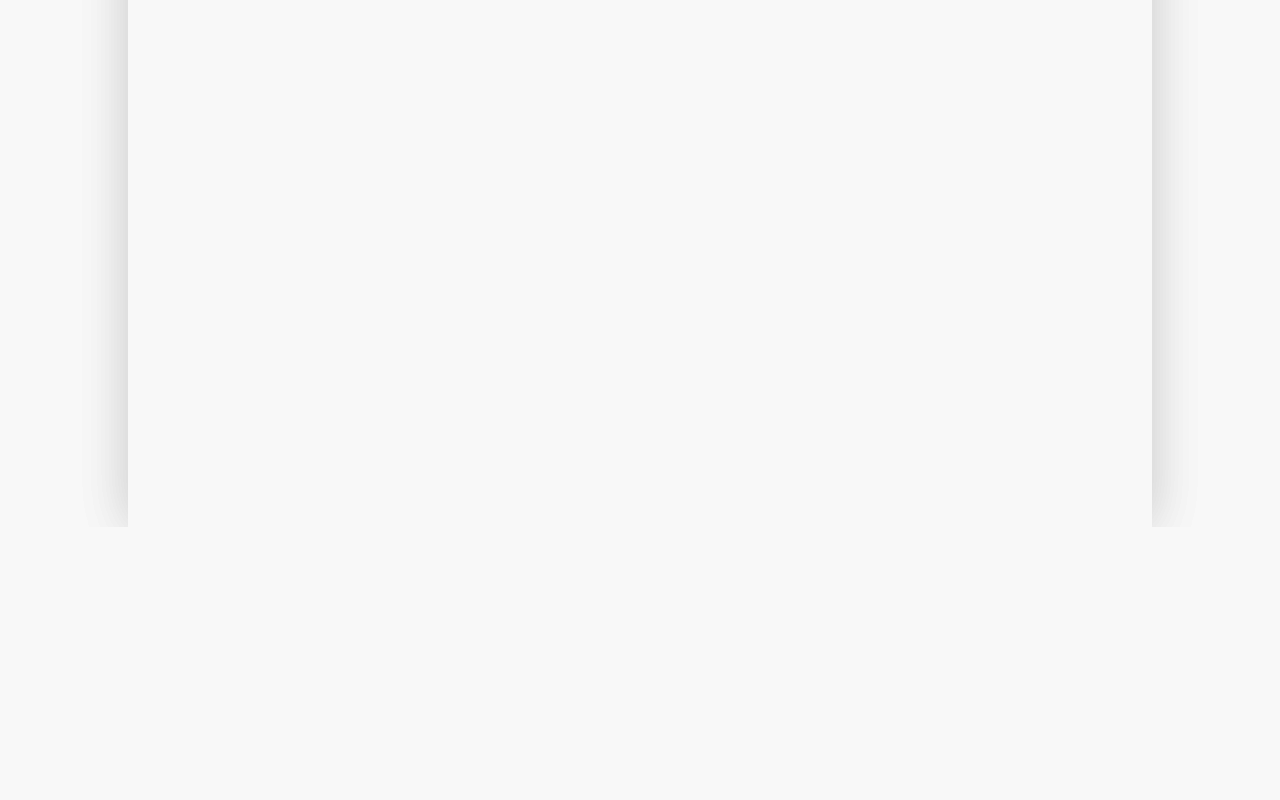
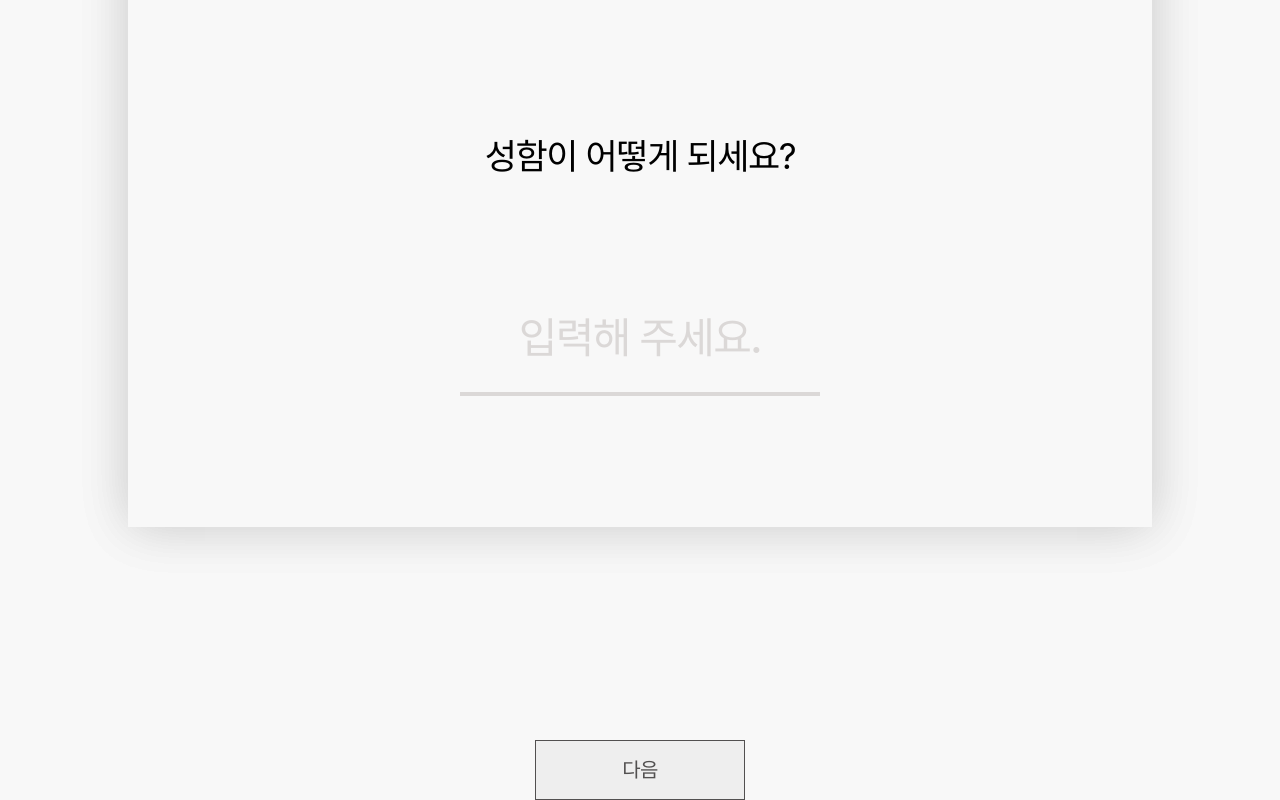
Before and after one commit to heesunee/PHORYN, a React (Vite) app: page /name-input in a window 1280 px wide. Before the commit this address had no page. Shown: the part 273-1073 px from the top of the page. Before the commit the page ends 800 px from the top, so only its background shows below. Built offline with nearby package versions, Linux system fonts and the light colour scheme; a web font is replaced by a local one.

Commit message:
feat: name-input page (#4)

```diff
--- a/package.json
+++ b/package.json
@@ -14,6 +14,7 @@
     "@tailwindcss/vite": "^4.1.13",
     "class-variance-authority": "^0.7.1",
     "clsx": "^2.1.1",
+    "framer-motion": "^12.23.18",
     "react": "^19.1.1",
     "react-dom": "^19.1.1",
     "react-router-dom": "^7.9.1",
--- a/src/pages/home.tsx
+++ b/src/pages/home.tsx
@@ -1,15 +1,29 @@
+import { useNavigate } from 'react-router-dom';
+import { motion, useAnimation } from 'framer-motion';
 import Button from '@components/button';
 import LogoImg from '/logo_img.png';
-import { useNavigate } from 'react-router-dom';
 
 const Home = () => {
   const navigate = useNavigate();
+  const controls = useAnimation();
+
+  const handleStart = () => {
+    controls.start({
+      opacity: 0,
+      transition: { duration: 0.3, ease: 'easeIn' },
+    });
+    navigate('/intro');
+  };
 
   return (
-    <main className='flex flex-col items-center justify-between py-[14.9rem] h-full'>
-      <img src={LogoImg} alt='로고' className='w-[40rem]' />
-      <Button text='시작하기' variant='white' onClick={()=>navigate('/intro')}/>
-    </main>
+    <motion.main
+      initial={{ opacity: 1, y: 0 }}
+      animate={controls}
+      className="flex flex-col items-center justify-between py-[14.9rem] h-full"
+    >
+      <img src={LogoImg} alt="로고" className="w-[38.3rem]" />
+        <Button text="시작하기" variant="white" onClick={handleStart}/>
+    </motion.main>
   );
 };
 
--- a/src/pages/intro.tsx
+++ b/src/pages/intro.tsx
@@ -1,9 +1,41 @@
+import { useEffect } from 'react';
+import { useNavigate } from 'react-router-dom';
+import { motion } from 'framer-motion';
+
 const Intro = () => {
+  const navigate = useNavigate();
+
+  useEffect(() => {
+    const timer = setTimeout(() => {
+      navigate('/name-input');
+    }, 5000);
+
+    return () => clearTimeout(timer);
+  }, []);
+
   return (
-    <main className='flex items-center justify-center h-full text-center'>
-      <p className='subtitle_01'>지금부터 체험자님의 상태를<br/>뇌파의 흐름으로 유추하여 향을 추천해드릴게요!<br/>단, 개인차가 있을 수 있으니 참고용으로만 활용해주세요.</p>
-    </main>
-  )
-}
+    <motion.main
+      className='flex items-center justify-center h-full text-center'
+      initial={{ opacity: 0 }}
+      animate={{
+        opacity: 1,
+        transition: { duration: 0.3, ease: 'easeIn' },
+      }}
+      exit={{
+        opacity: 0,
+        scale: 0.95,
+        transition: { duration: 0.8, ease: 'easeOut' },
+      }}
+    >
+      <p className='subtitle_01'>
+        지금부터 체험자님의 상태를
+        <br />
+        뇌파의 흐름으로 유추하여 향을 추천해드릴게요 !
+        <br />
+        단, 개인차가 있을 수 있으니 참고용으로만 활용해주세요.
+      </p>
+    </motion.main>
+  );
+};
 
 export default Intro;
--- /dev/null
+++ b/src/pages/name-input.tsx
@@ -0,0 +1,42 @@
+import Button from '@components/button';
+import { useState } from 'react';
+import { useNavigate } from 'react-router-dom';
+import { motion, useAnimation } from 'framer-motion';
+
+const NameInput = () => {
+  const navigate = useNavigate();
+  const controls = useAnimation();
+  const [name, setName] = useState('');
+
+  const handleNextClick = () => {
+    controls.start({
+      opacity: 0,
+      transition: { duration: 0.3, ease: 'easeIn' },
+    });
+    navigate(`/survey?name=${encodeURIComponent(name)}`);
+  };
+
+  const isDisabled = name.trim() === '';
+
+  return (
+    <motion.main
+      className='flex flex-col items-center pt-[40.4rem] gap-[34.4rem]'
+      initial={{ opacity: 1, y: 0 }}
+      animate={controls}
+    >
+      <div className='flex flex-col items-center gap-[13.2rem]'>
+        <p className='subtitle_03'>성함이 어떻게 되세요?</p>
+        <input
+          type='text'
+          value={name}
+          onChange={(e) => setName(e.target.value)}
+          placeholder='입력해 주세요.'
+          className='name_text text-center w-[36rem] pb-[2.9rem] placeholder:text-beige border-b-[4px] border-beige'
+        />
+      </div>
+      <Button text='다음' variant='white' size='l' onClick={handleNextClick} disabled={isDisabled}/>
+    </motion.main>
+  );
+};
+
+export default NameInput;
--- a/src/shared/components/button.tsx
+++ b/src/shared/components/button.tsx
@@ -1,40 +1,55 @@
-import { cva, type VariantProps } from 'class-variance-authority'
+import { cva, type VariantProps } from 'class-variance-authority';
 import type { ReactNode } from 'react';
 
 const buttonVariants = cva(
-  'body_01 justify-center items-center flex gap-[1rem] transition-colors duration-200 ease-in',
+'body_01 justify-center items-center flex gap-[1rem] transition-colors duration-200 ease-in disabled:bg-gray disabled:text-border disabled:cursor-not-allowed disabled:hover:bg-gray disabled:hover:text-border',
   {
     variants: {
       variant: {
-        white:'bg-white border-[1px] border-border text-black hover:bg-black hover:text-white',
+        white:
+          'bg-white border-[1px] border-border text-black hover:bg-black hover:text-white',
         gray: 'bg-gray text-brown hover:bg-beige',
       },
       size: {
         m: 'w-[15.8rem] h-[5rem]',
         l: 'w-[21rem] h-[6rem]',
-        xl: 'w-[24.8rem] h-[8rem]'
+        xl: 'w-[24.8rem] h-[8rem]',
       },
     },
     defaultVariants: {
       variant: 'gray',
       size: 'm',
     },
-  },
-)
+  }
+);
 
-interface ButtonProps extends VariantProps<typeof buttonVariants>{
+interface ButtonProps extends VariantProps<typeof buttonVariants> {
   text: string;
   icon?: ReactNode;
   onClick?: () => void;
+  disabled?: boolean;
 }
 
-const Button = ({text, variant, size, icon, onClick} : ButtonProps) => {
+const Button = ({
+  text,
+  variant,
+  size,
+  icon,
+  onClick,
+  disabled
+}: ButtonProps) => {
   return (
-    <button type='button' className={buttonVariants({variant, size})} aria-label={text} onClick={onClick}>
+    <button
+      type='button'
+      className={buttonVariants({ variant, size })}
+      aria-label={text}
+      onClick={onClick}
+      disabled={disabled}
+    >
       {text}
       {icon}
     </button>
-  )
-}
+  );
+};
 
-export default Button
+export default Button;
--- a/src/shared/routes/router.tsx
+++ b/src/shared/routes/router.tsx
@@ -1,8 +1,10 @@
 import { createBrowserRouter } from 'react-router-dom';
 import Home from '@pages/home';
 import Intro from '@pages/intro';
+import NameInput from '@pages/name-input';
 
 export const router = createBrowserRouter([
   { path: '/', element: <Home /> },
   { path: '/intro', element: <Intro /> },
+  { path: '/name-input', element: <NameInput/>}
 ])
```
Also changed, not shown: 1 other file (tests, documents, lock files or other folders).
